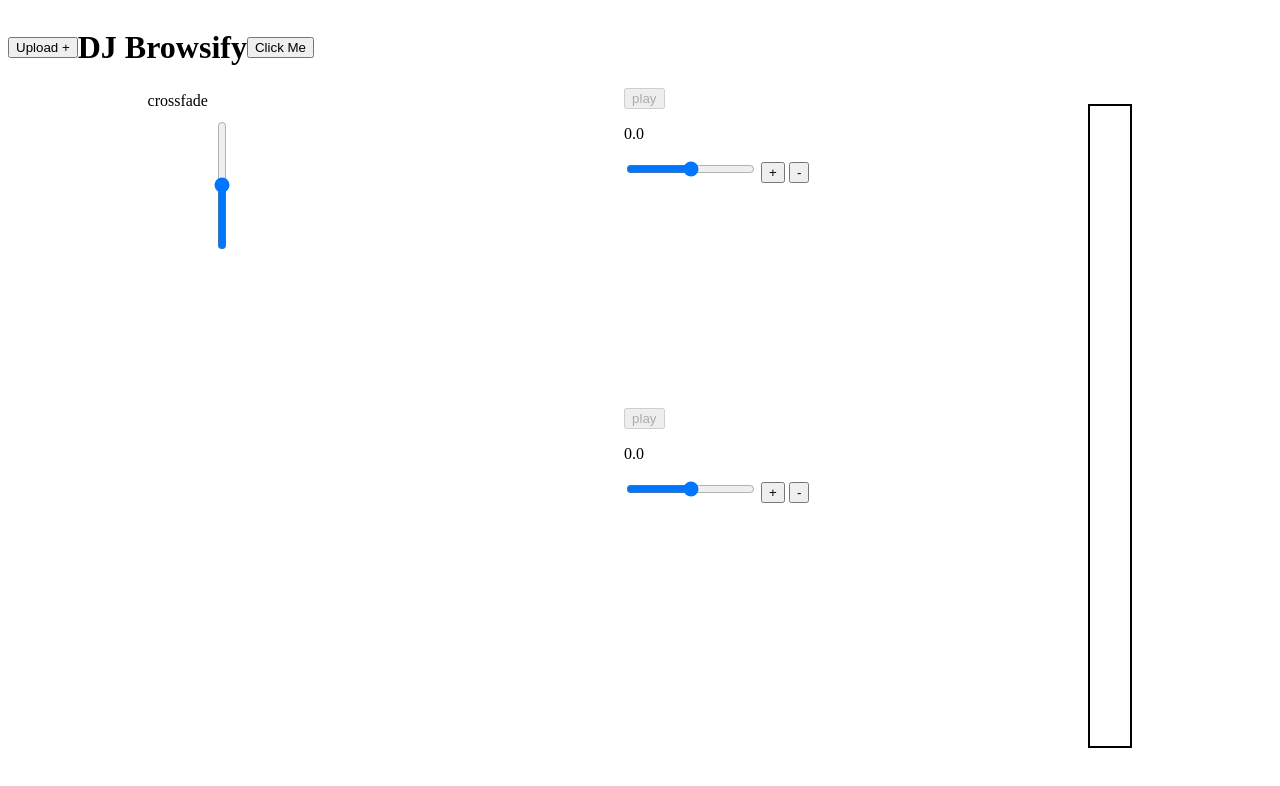
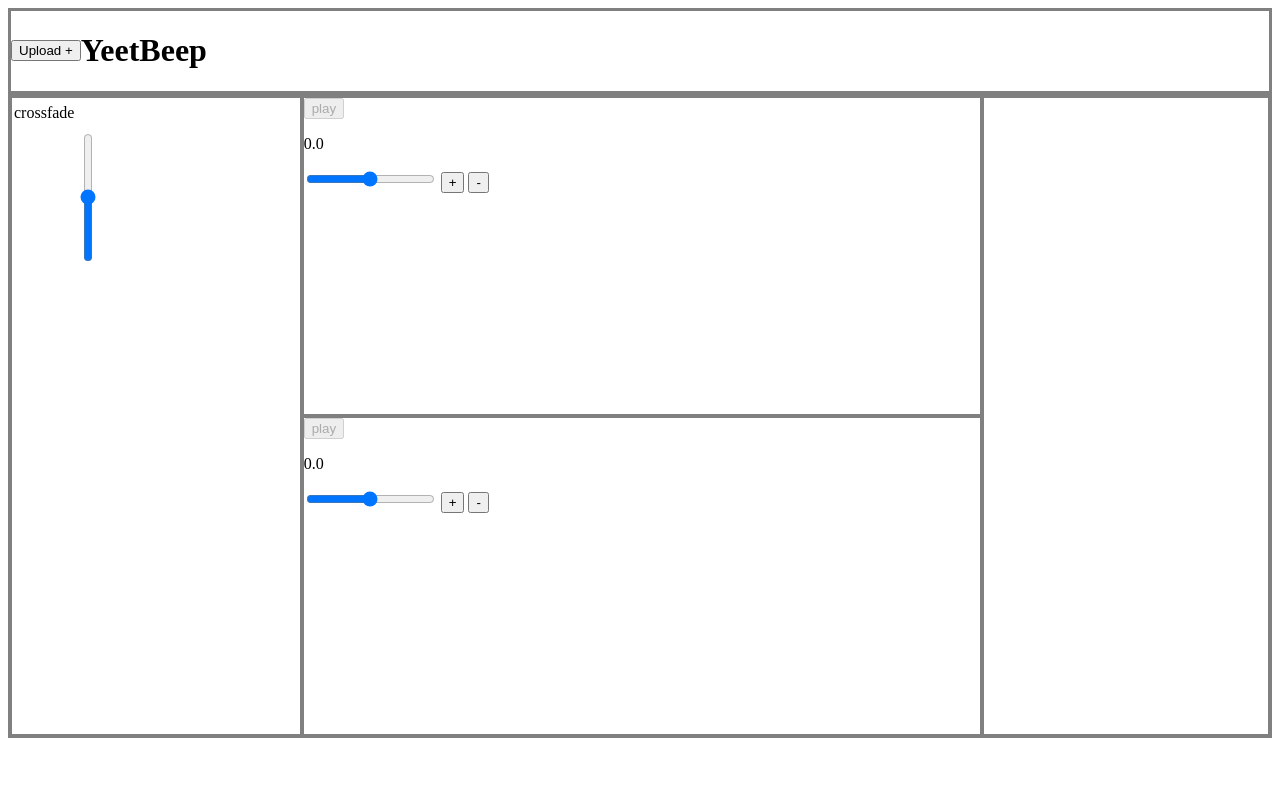
Before and after one commit to justrmarks/dj-browsify-js-frontend, a plain HTML site: page index.html in a window 1280 px wide. Drawn offline with Linux system fonts and the light colour scheme; no server answers.

Commit message:
updated stylesheet to create base

```diff
--- a/index.html
+++ b/index.html
@@ -14,8 +14,7 @@
 
 <div class="top-bar">
     <button id="upload-btn"> Upload + </button>
-    <h1> DJ Browsify</h1>
-    <button id='susresButton'> Click Me </button>
+    <h1> YeetBeep</h1>
 </div>
 
 
--- a/src/index.js
+++ b/src/index.js
@@ -3,18 +3,7 @@ const audioCtx = new AudioContext()
 
 // top bar
 
-let resumeButton = document.querySelector('#susresButton')
-resumeButton.addEventListener('click', function() {
-    if(audioCtx.state === 'running') {
-      audioCtx.suspend().then(function() {
-        susresButton.textContent = 'Resume context';
-      });
-    } else if(audioCtx.state === 'suspended') {
-      audioCtx.resume().then(function() {
-        susresButton.textContent = 'Suspend context';
-      });
-    }
-  } )
+
 
 // song selector
 
--- a/style.css
+++ b/style.css
@@ -3,12 +3,12 @@
 .content-container {
   display: flex;
   flex-direction: row;
-  justify-content: space-around;
-
+  justify-content: space-between;
+  border: 2px solid grey;
+  height: 80vh;
 }
 
 .container * {
-
 
 }
 
@@ -25,7 +25,8 @@ h1 {
 
 .top-bar {
   display: flex;
-  align-items: center
+  align-items: center;
+  border: 3px solid grey;
 }
 
 /********** MODAL & FORM   ***************/
@@ -66,14 +67,24 @@ h1 {
 /**************** Decks ****************/
 
 .audio-container {
-  height: 40vh;
-  width: 100%;
+  height: 50%;
+  border: 2px solid grey;
+  padding: 0px;
 }
+
+#decks {
+  width: 60%;
+  display: flex;
+  flex-direction: column;
+}
+
 
 /*************** Master Controls *************/
 
 #master-controls {
-  height: 80vh
+  width: 25%;
+  padding: 2px;
+  border: 2px solid grey;
 }
 
 #crossfade {
@@ -88,11 +99,15 @@ h1 {
 #songs-list {
   list-style: none;
   overflow: scroll;
-  height: 80vh;
-  border: 2px solid black;
+  border: 2px solid grey;
+  padding: 0;
+  margin: 0;
+  flex-grow: 2;
+  width: 25%;
 }
 #songs-list li {
   border: 1px solid gray;
+  padding: 5px;
 }
 
 
```
